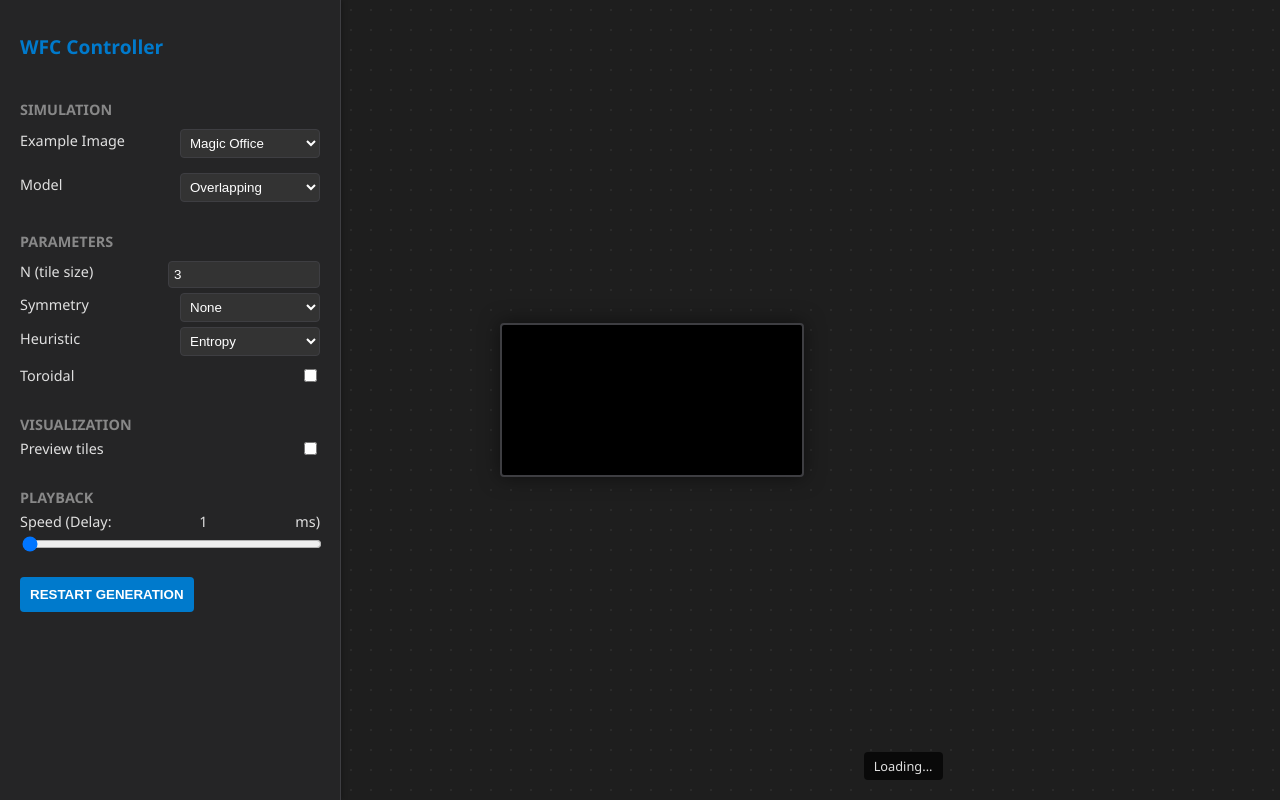
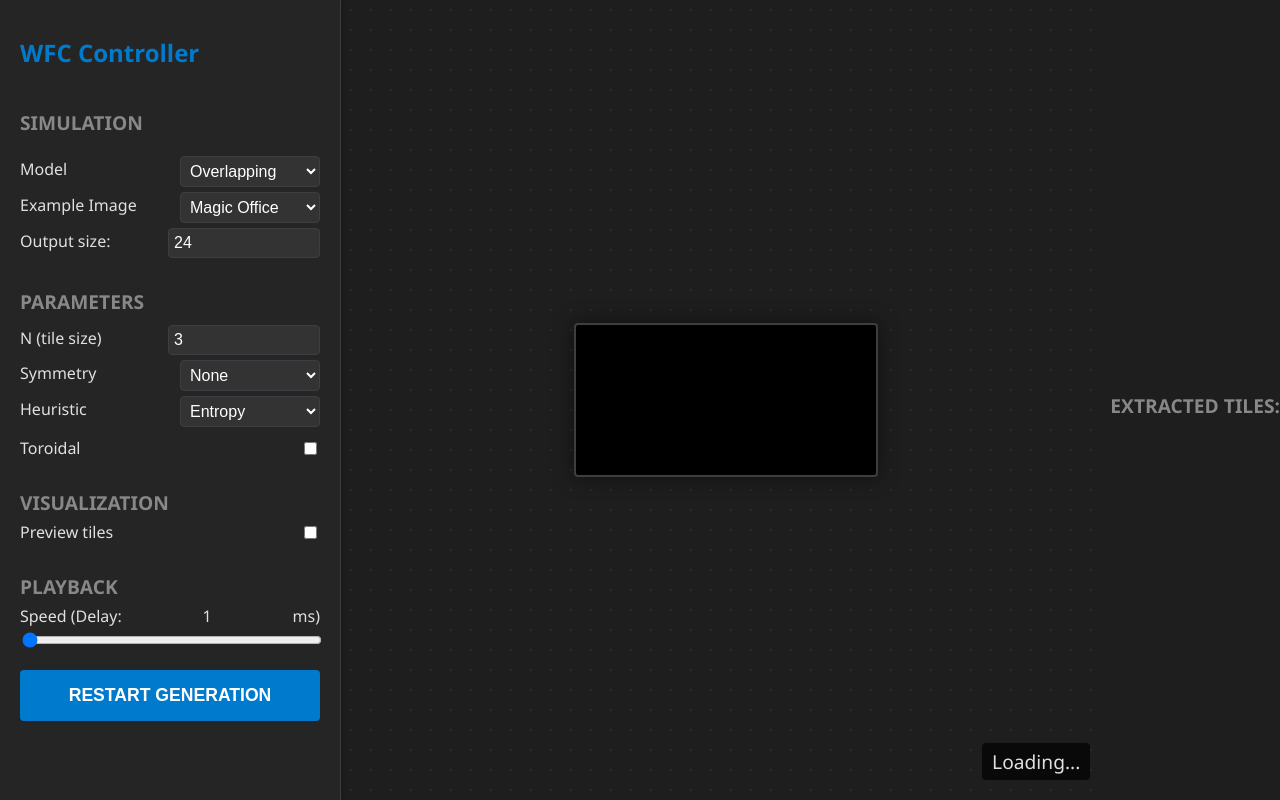
Before and after one commit to artguerra/wave-function-collapse, a website built with Vite: page index.html in a window 1280 px wide. Built offline with nearby package versions, Linux system fonts and the light colour scheme.

Commit message:
ui controls improvements

```diff
--- a/index.html
+++ b/index.html
@@ -34,10 +34,15 @@
         overflow-y: auto;
       }
 
-      h1 { font-size: 1.2rem; margin-bottom: 10px; color: #007acc; }
-      h2 { font-size: 0.9rem; text-transform: uppercase; color: #888; margin-bottom: 5px; margin-top: 15px; }
+      #controls > div {
+        display: flex;
+        flex-direction: column;
+      }
 
-      label { display: flex; justify-content: space-between; align-items: center; font-size: 0.9rem; }
+      h1 { font-size: 1.5rem; margin-bottom: 10px; color: #007acc; }
+      h2 { font-size: 1.2rem; text-transform: uppercase; color: #888; margin-bottom: 5px; margin-top: 15px; }
+
+      label { display: flex; justify-content: space-between; align-items: center; font-size: 1.0rem; }
       select, input[type="number"] {
         background: #333;
         border: 1px solid #3e3e42;
@@ -46,16 +51,23 @@
         border-radius: 4px;
         width: 140px;
         margin-top: 5px;
+        font-size: 1rem;
       }
       input[type="range"] { width: 100%; margin-top: 5px; }
+
+      input:disabled, select:disabled, label:has(input:disabled), label:has(select:disabled) {
+        color: #aaa;
+      }
+
 
       button {
         background-color: #007acc;
         color: white;
         border: none;
-        padding: 10px;
+        padding: 15px;
         border-radius: 4px;
         cursor: pointer;
+        font-size: 1.1rem;
         font-weight: bold;
         margin-top: 20px;
         transition: background 0.2s;
@@ -63,7 +75,6 @@
       button:hover { background-color: #0062a3; }
 
       .canvas-wrapper {
-        flex-grow: 1;
         display: flex;
         justify-content: center;
         align-items: center;
@@ -81,6 +92,10 @@
         max-height: 90%;
       }
 
+      #main-canvas-wrapper {
+        flex-grow: 1;
+      }
+
       #status {
         position: absolute;
         bottom: 20px;
@@ -88,8 +103,15 @@
         background: rgba(0,0,0,0.7);
         padding: 5px 10px;
         border-radius: 4px;
-        font-size: 0.8rem;
+        font-size: 1.2rem;
         pointer-events: none;
+      }
+
+      #preview-section {
+        display: flex;
+        flex-direction: column;
+        align-items: center;
+        justify-content: center;
       }
     </style>
   </head>
@@ -100,14 +122,17 @@
 
         <div>
           <h2>Simulation</h2>
-          <label>Example Image
-            <select id="img-select"></select>
-          </label>
           <label style="margin-top:10px">Model
             <select id="model-select">
               <option value="OVERLAPPING">Overlapping</option>
               <option value="SIMPLE">Simple Tiled</option>
             </select>
+          </label>
+          <label>Example Image
+            <select id="img-select"></select>
+          </label>
+          <label>
+            Output size: <input type="number" id="output-size" value="24" min="2" max="64">
           </label>
         </div>
 
@@ -149,12 +174,15 @@
         </div>
       </div>
 
-      <div class="canvas-wrapper">
+      <div id="main-canvas-wrapper" class="canvas-wrapper">
         <canvas id="main-canvas"></canvas>
         <div id="status">Ready</div>
       </div>
 
-      <div id="preview-canvas-wrapper" class="canvas-wrapper"></div>
+      <div id="preview-section">
+        <h2>Extracted tiles:</h2>
+        <div id="preview-canvas-wrapper" class="canvas-wrapper"></div>
+      </div>
     </div>
     <script type="module" src="/src/main.ts"></script>
   </body>
--- a/src/io/simple-tiled.ts
+++ b/src/io/stm.ts
@@ -26,7 +26,7 @@ const CARDINALITY: Record<string, number> = {
   X: 1, L: 4, T: 4, I: 2, "\\": 2
 };
 
-export async function createSimpleTiledTileset(
+export async function createStmTileset(
   xml: string, tilesDir: string,
   inferNeighborhood: boolean = false,
   inferredNeighborhoodWidth: number = 1,
--- a/src/main.ts
+++ b/src/main.ts
@@ -1,6 +1,5 @@
 import { createOverlappingTileset } from "@/io/overlapping";
-import { createSimpleTiledTileset } from "@/io/simple-tiled.ts";
-import { assert } from "@/utils";
+import { createStmTileset } from "@/io/stm";
 import { previewBlocks } from "@/utils/image";
 import type { SymmetryMode, Vec2 } from "@/core/types";
 import { Wave } from "@/core/solver/wave";
@@ -8,6 +7,7 @@ import {
   type GPUAppBase, type GPUApp, initWebGPU, initRenderPipeline,
   render, initGPUBuffers, updateTexture, updatePanData
 } from "@/renderer";
+import { Tileset } from "./core/tileset";
 
 import imgCircle from "@assets/circle.png";
 import imgOffice from "@assets/MagicOffice.png";
@@ -15,12 +15,12 @@ import imgSpirals from "@assets/Spirals.png";
 import imgWall from "@assets/wall.png";
 import imgFlowers from "@assets/flowers.png";
 import imgPlatformer from "@assets/platformer.png";
-import xmlCastle from "@assets/tilesets/circuit/circuit.xml?raw";
-import { Tileset } from "./core/tileset";
+import tilesetCastle from "@assets/tilesets/castle/castle.xml?raw";
+import tilesetCircuit from "@assets/tilesets/circuit/circuit.xml?raw";
 
-const SIMPLE_TILESET_PATH = "../assets/tilesets/circuit/";
+const BASE_TILESET_PATH = "assets/tilesets";
 
-const IMAGES: Record<string, string> = {
+const IMAGES_OVERLAPPING: Record<string, string> = {
   "Magic Office": imgOffice,
   "Circle": imgCircle,
   "Spirals": imgSpirals,
@@ -29,11 +29,14 @@ const IMAGES: Record<string, string> = {
   "Platformer": imgPlatformer,
 };
 
+const TILESETS_STM: Record<string, { definition: string, dirPath: string }> = {
+  "Castle": { definition: tilesetCastle, dirPath: `${BASE_TILESET_PATH}/castle/` },
+  "Circuit": { definition: tilesetCircuit, dirPath: `${BASE_TILESET_PATH}/circuit/` },
+}
+
 // configuration
 const CANVAS_WIDTH = 712;
 const CANVAS_HEIGHT = 712;
-const GRID_WIDTH = 40;
-const GRID_HEIGHT = 40;
 
 let currentCancelToken = { cancelled: false };
 let gpuApp: GPUApp | null = null;
@@ -42,8 +45,9 @@ let pan: Vec2 = { x: 0, y: 0 };
 
 // ui references
 const ui = {
+  modelSelect: document.querySelector("#model-select") as HTMLSelectElement,
   imgSelect: document.querySelector("#img-select") as HTMLSelectElement,
-  modelSelect: document.querySelector("#model-select") as HTMLSelectElement,
+  outputSize: document.querySelector("#output-size") as HTMLInputElement,
   nSize: document.querySelector("#n-size") as HTMLInputElement,
   symSelect: document.querySelector("#sym-select") as HTMLSelectElement,
   heuristicSelect: document.querySelector("#heuristic-select") as HTMLSelectElement,
@@ -54,6 +58,7 @@ const ui = {
   status: document.querySelector("#status") as HTMLElement,
   canvas: document.querySelector("#main-canvas") as HTMLCanvasElement,
   previewTilesCheck: document.querySelector("#preview-tiles-check") as HTMLInputElement,
+  previewTilesSection: document.querySelector("#preview-section") as HTMLDivElement,
   previewCanvasWrapper: document.querySelector("#preview-canvas-wrapper") as HTMLDivElement,
 };
 
@@ -71,16 +76,35 @@ const wfc: WFCState = {
 // initialization
 function initUI() {
   // image selection (input)
-  Object.keys(IMAGES).forEach(key => {
-    const opt = document.createElement("option");
-    opt.value = key;
-    opt.innerText = key;
-    ui.imgSelect.appendChild(opt);
-  });
+  const setInputOptions = () => {
+    const overlapping = ui.modelSelect.value == "OVERLAPPING";
+    ui.imgSelect.innerHTML = "";
+
+    Object.keys(overlapping ? IMAGES_OVERLAPPING : TILESETS_STM).forEach(key => {
+      const opt = document.createElement("option");
+      opt.value = key;
+      opt.innerText = key;
+      ui.imgSelect.appendChild(opt);
+    });
+
+    ui.nSize.disabled = !overlapping;
+    ui.symSelect.disabled = !overlapping;
+  };
+
+  setInputOptions();
+  ui.modelSelect.addEventListener("input", setInputOptions);
 
   // speed control
   ui.speedRange.addEventListener("input", () => {
     ui.speedVal.innerText = ui.speedRange.value;
+  });
+
+  ui.outputSize.addEventListener("input", () => {
+    gpuBase = null; // invalidate current gpu config to force a new setup
+    gpuApp = null;
+    currentCancelToken.cancelled = true;
+
+    ui.status.innerText = "Generation stopped because output size changed."
   });
 
   // restart generation
@@ -88,21 +112,10 @@ function initUI() {
     runSimulation();
   });
 
-  ui.previewTilesCheck.checked = false;
+  // tile preview
   ui.previewTilesCheck.addEventListener("input", () => {
-    if (!wfc.tileset) return;
-
-    const preview = ui.previewTilesCheck.checked;
-    if (preview) {
-      ui.previewCanvasWrapper.style.display = "flex";
-      ui.previewCanvasWrapper.innerHTML = "";
-
-      previewBlocks(
-        ui.previewCanvasWrapper,
-        wfc.tileset.tiles.map(t => t.pixels),
-        Math.floor(Math.sqrt(wfc.tileset.size))
-      );
-    } else ui.previewCanvasWrapper.style.display = "none";
+    const shown = ui.previewTilesCheck.checked;
+    ui.previewTilesSection.style.display = shown ? "flex" : "none";
   });
 
   // panning control
@@ -124,13 +137,29 @@ function initUI() {
   });
 }
 
+function updateTilesPreview(): void {
+  if (!wfc.tileset) return;
+
+  const preview = ui.previewTilesCheck.checked;
+  if (preview) {
+    ui.previewCanvasWrapper.style.display = "flex";
+    ui.previewCanvasWrapper.innerHTML = "";
+
+    previewBlocks(
+      ui.previewCanvasWrapper,
+      wfc.tileset.tiles.map(t => t.pixels),
+      Math.floor(Math.sqrt(wfc.tileset.size))
+    );
+  } else ui.previewCanvasWrapper.style.display = "none";
+}
+
 async function initGPU() {
   if (gpuBase) return gpuBase; // init once
 
   try {
     gpuBase = await initWebGPU(ui.canvas, {
       canvas: { width: CANVAS_WIDTH, height: CANVAS_HEIGHT },
-      grid: { width: GRID_WIDTH, height: GRID_HEIGHT },
+      grid: { width: parseInt(ui.outputSize.value), height: parseInt(ui.outputSize.value) },
       tileSize: parseInt(ui.nSize.value),
       pan,
     });
@@ -159,6 +188,7 @@ async function runSimulation() {
 
   const overlapping = ui.modelSelect.value == "OVERLAPPING";
   const imgKey = ui.imgSelect.value;
+  const outputSize = parseInt(ui.outputSize.value);
   const symmetry = ui.symSelect.value as SymmetryMode;
   const heuristic = ui.heuristicSelect.value as any;
   const toroidal = ui.toroidalCheck.checked;
@@ -169,10 +199,10 @@ async function runSimulation() {
 
   try {
     if (overlapping) {
-      wfc.tileset = await createOverlappingTileset(IMAGES[imgKey], tileSize, symmetry);
+      wfc.tileset = await createOverlappingTileset(IMAGES_OVERLAPPING[imgKey], tileSize, symmetry);
     } else {
-      // @TODO simple model tileset selection
-      const res = await createSimpleTiledTileset(xmlCastle, SIMPLE_TILESET_PATH);
+      const stm = TILESETS_STM[imgKey];
+      const res = await createStmTileset(stm.definition, stm.dirPath);
 
       wfc.tileset = res.tileset;
       base.dimensions.tileSize = res.tileset.tileSize;
@@ -184,9 +214,10 @@ async function runSimulation() {
   }
 
   if (token.cancelled) return;
+  updateTilesPreview();
 
   // initialize wave
-  wfc.wave = new Wave(GRID_WIDTH, GRID_HEIGHT, wfc.tileset, overlapping, heuristic, toroidal);
+  wfc.wave = new Wave(outputSize, outputSize, wfc.tileset, overlapping, heuristic, toroidal);
 
   const pipeline = initRenderPipeline(base);
   gpuApp = initGPUBuffers(pipeline, overlapping);
@@ -201,9 +232,7 @@ async function runSimulation() {
   await wfc.wave.collapse(async () => {
     if (token.cancelled) throw "CANCELLED";
 
-
-    assert(wfc.wave != null, "Wave is null.");
-    updateTexture(gpuApp!, wfc.wave.getTexturePixels());
+    updateTexture(gpuApp!, wfc.wave!.getTexturePixels());
 
     const delay = parseInt(ui.speedRange.value);
     if (delay > 0) await new Promise(r => setTimeout(r, delay));
--- a/src/utils/image.ts
+++ b/src/utils/image.ts
@@ -114,7 +114,7 @@ export function previewBlocks(
   target: HTMLElement,
   blocks: PixelData[],
   cols: number = 16,
-  scale = 16,
+  scale = 64,
   gap = 2,
 ) {
   if (blocks.length === 0) return;
@@ -122,13 +122,14 @@ export function previewBlocks(
   const size = Math.sqrt(blocks[0].values.length);
   const rows = Math.ceil(blocks.length / cols);
 
-  const tileDrawSize = size * scale;
+  const tileDrawSize = scale;
   const width = cols * tileDrawSize + (cols - 1) * gap;
   const height = rows * tileDrawSize + (rows - 1) * gap;
 
   const canvas = document.createElement("canvas");
   canvas.width = width;
   canvas.height = height;
+
   const ctx = canvas.getContext("2d")!;
   ctx.imageSmoothingEnabled = false;
 
@@ -164,5 +165,6 @@ export function previewBlocks(
     );
   }
 
+  target.innerHTML = "";
   target.appendChild(canvas);
 }
```
